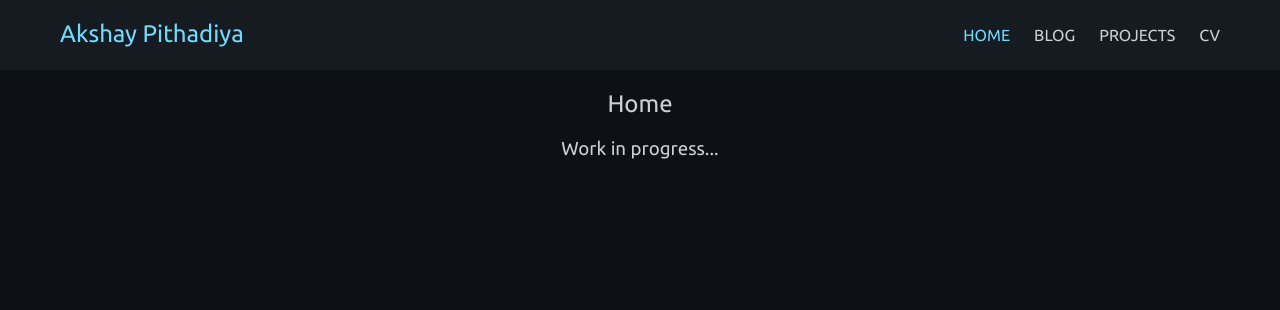
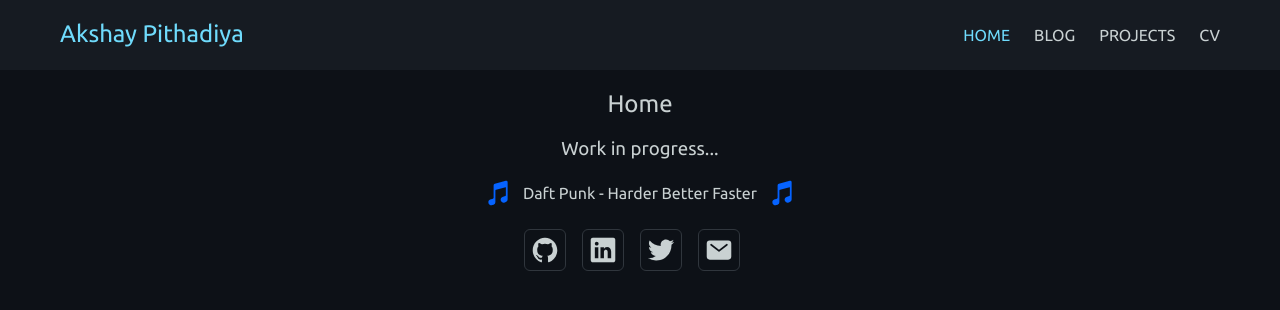
Before and after one commit to akshaypithadiya/akshaypithadiya.github.io, a React (Create React App) app: page / in a window 1280 px wide. Shown: the top 310 px of the page. Built offline with nearby package versions, Linux system fonts and the light colour scheme.

Commit message:
Music component added and updates in Footer component with social links

```diff
--- a/src/App.js
+++ b/src/App.js
@@ -2,6 +2,7 @@ import React from "react";
 import { Router, Route, Switch } from "react-router-dom";
 import { createBrowserHistory } from "history";
 import Header from "./components/header/Header";
+import Footer from "./components/footer/Footer";
 import Home from "./pages/Home";
 import Blog from "./pages/Blog";
 import Projects from "./pages/Projects";
@@ -19,6 +20,7 @@ const App = () => {
           <Route path="/blog" component={Blog} />
           <Route path="/projects" component={Projects} />
         </Switch>
+        <Footer />
       </div>
     </Router>
   );
--- a/src/components/footer/Footer.js
+++ b/src/components/footer/Footer.js
@@ -2,12 +2,38 @@ import React from "react";
 import "./Footer.scss";
 
 const Footer = () => {
+  const socialMedias = [
+    {
+      id: 1,
+      url: "https://github.com/akshaypithadiya",
+      icon_name: "logo-github",
+    },
+    {
+      id: 2,
+      url: "http://linkedin.com/in/akshaypithadiya",
+      icon_name: "logo-linkedin",
+    },
+    {
+      id: 3,
+      url: "https://twitter.com/akshaypithadiya",
+      icon_name: "logo-twitter",
+    },
+    {
+      id: 4,
+      url: "#",
+      icon_name: "mail",
+    },
+  ];
+
   return (
     <div className="Footer">
-      <ion-icon name="logo-github"></ion-icon>
-      <ion-icon name="logo-linkedin"></ion-icon>
-      <ion-icon name="logo-twitter"></ion-icon>
-      <ion-icon name="mail"></ion-icon>
+      {socialMedias.map((social) => {
+        return (
+          <a href={social.url} key={social.id} target="_blank">
+            <ion-icon name={social.icon_name}></ion-icon>
+          </a>
+        );
+      })}
     </div>
   );
 };
--- a/src/components/footer/Footer.scss
+++ b/src/components/footer/Footer.scss
@@ -1,6 +1,6 @@
 .Footer {
   text-align: center;
-  margin-bottom: 40px;
+  margin: 22px 0px;
 
   ion-icon {
     border: 1px solid #30363d;
--- /dev/null
+++ b/src/components/music/Music.js
@@ -0,0 +1,24 @@
+import React from "react";
+import "./Music.scss";
+
+const Music = () => {
+  const musicIconStyle = {
+    margin: "0px 6px",
+    fontSize: "28px",
+    color: "#0663ff",
+  };
+
+  return (
+    <div className="Music">
+      <ion-icon style={musicIconStyle} name="musical-notes"></ion-icon>
+      <span style={{ padding: "5px" }}>
+        <a href="https://www.youtube.com/watch?v=gAjR4_CbPpQ" target="_blank">
+          Daft Punk - Harder Better Faster
+        </a>
+      </span>
+      <ion-icon style={musicIconStyle} name="musical-notes"></ion-icon>
+    </div>
+  );
+};
+
+export default Music;
--- /dev/null
+++ b/src/components/music/Music.scss
@@ -0,0 +1,5 @@
+.Music {
+  display: flex;
+  justify-content: center;
+  flex-direction: row;
+}
--- a/src/pages/Home.js
+++ b/src/pages/Home.js
@@ -1,4 +1,5 @@
 import React from "react";
+import Music from "../components/music/Music";
 
 const Home = () => {
   return (
@@ -6,6 +7,7 @@ const Home = () => {
       <center>
         <h2>Home</h2>
         <h3>Work in progress...</h3>
+        <Music />
       </center>
     </div>
   );
--- a/src/pages/Projects.js
+++ b/src/pages/Projects.js
@@ -51,7 +51,6 @@ const Projects = () => {
           />
         );
       })}
-      <Footer />
     </div>
   );
 };
```
